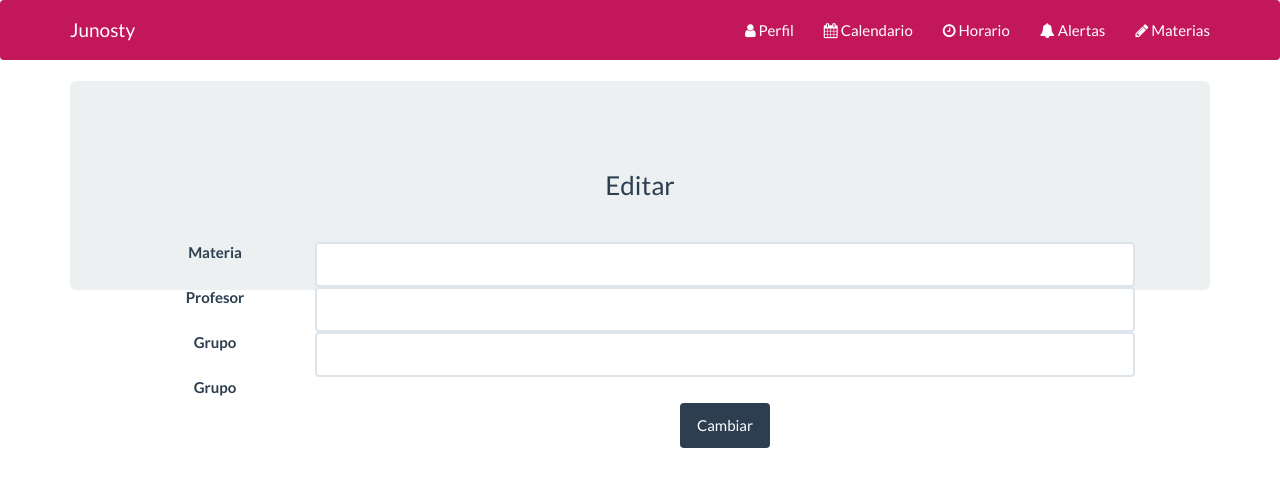
After one commit to omarsalazar/Junosty, a Django app: template templates/materia_detail.html in a window 1280 px wide. The commit adds this page. Shown: the top 487 px of the page. Run offline with Django 3.2, Linux system fonts and the light colour scheme; the template is opened without the code that fills it, so the values that code supplies are empty; parts of the project's set-up code (start-up, migrations or seed data) failed here and were passed over; some libraries are stand-ins or nearby versions.

Commit message:
ya edita y elimina las materias

```diff
--- a/materia/urls.py
+++ b/materia/urls.py
@@ -1,7 +1,8 @@
 from django.conf.urls import url
-from .views import Materia
+from .views import Materia, Detalles
 
 urlpatterns = [
     url(r'^horario', Materia.as_view(), name='materia'),
+    url(r'^detalle/(?P<pk>[0-9]+)/$', Detalles.as_view(), name='editar')
     # url(r'^materias/', Horario.as_view(), name='materias'),
 ]
--- a/templates/base.html
+++ b/templates/base.html
@@ -31,6 +31,9 @@
         <li><a href="/semestre/horario"><i class="fa fa-clock-o"></i> Horario</a></li>
         <li><a href="/tarea/alertas"><i class="fa fa-bell"></i> Alertas</a></li>
         <li><a href="/materia/horario"><i class="fa fa-pencil"></i> Materias</a></li>
+        {% if user.is_authenticated %}
+        <li><a href="/usuario/logout"><i class="fa fa-user"></i> Cerrar Sesion</a></li>
+        {% endif %}
       </ul>
     </div>
   </nav>
--- /dev/null
+++ b/templates/materia_detail.html
@@ -0,0 +1,40 @@
+{% extends "base.html" %}
+{% load staticfiles %}
+{% load static %}
+{% block content %}
+    <div class="jumbotron text-center">
+        <div class="page-header"><h3>Editar</h3></div>
+            <form method="post">
+                {% csrf_token %}
+                <div class="form-group">
+                  <label for="nombremateria" class="col-lg-2 control-label">Materia</label>
+                  <div class="col-lg-10">
+                      <input type="text" class="form-control" name="materia" value="{{materia.materia}}">
+                  </div>
+                </div>
+                <div class="form-group">
+                  <label for="nombremateria" class="col-lg-2 control-label">Profesor</label>
+                  <div class="col-lg-10">
+                      <input type="text" class="form-control" name="profesor" value="{{materia.profesor}}">
+                  </div>
+                </div>
+                <div class="form-group">
+                  <label for="nombremateria" class="col-lg-2 control-label">Grupo</label>
+                  <div class="col-lg-10">
+                      <input type="text" class="form-control" name="grupo" value="{{materia.grupo}}">
+                  </div>
+                </div>
+                <div class="form-group">
+                  <label for="nombremateria" class="col-lg-2 control-label">Grupo</label>
+                  <div class="col-lg-10">
+                      <input type="hidden" class="form-control" name="id" value="{{materia.id}}">
+                  </div>
+                </div>
+                <div class="form-group">
+                  <div class="col-lg-10 col-lg-offset-2">
+                    <button type="submit" class="btn btn-primary">Cambiar</button>
+                  </div>
+                </div>
+            </form>
+    </div>
+{% endblock content %}
--- a/templates/perfil.html
+++ b/templates/perfil.html
@@ -8,8 +8,8 @@
 	<div class="page-header"><h1>Perfil</h1></div>
 
 	<img class="" src="{% static 'qr.png' %}">
-  <p>"Boleta del alumno"</p>
-  <p>"Nombre del alumno"</p>
+  <p>{{request.user.datosusuario.no_boleta}}</p>
+  <p>{{request.user.datosusuario.nombre}}</p>
 </div>
 {% else %}
 <footer class="text-center">
--- a/usuario/admin.py
+++ b/usuario/admin.py
@@ -21,8 +21,8 @@ class adminHorario(admin.ModelAdmin):
 @admin.register(datosmateria)
 
 class adminMateria(admin.ModelAdmin):
-    list_display = ('materia','profesor','horario')
-    list_filter = ('materia','profesor','horario')
+    list_display = ('id','materia','profesor','horario')
+    list_filter = ('id','materia','profesor','horario')
 
 @admin.register(horas)
 
```
Also changed, not shown: materia/registers.py (+22 -0 lines), materia/views.py (+35 -5 lines), templates/materias.html (+10 -2 lines), db.sqlite3.
